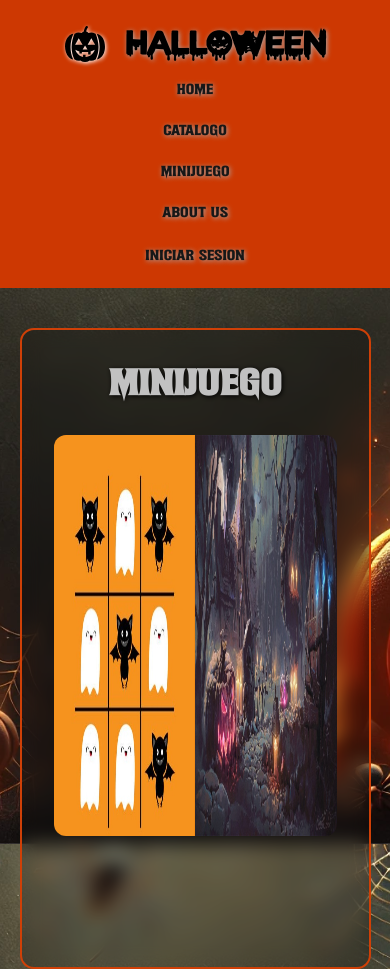
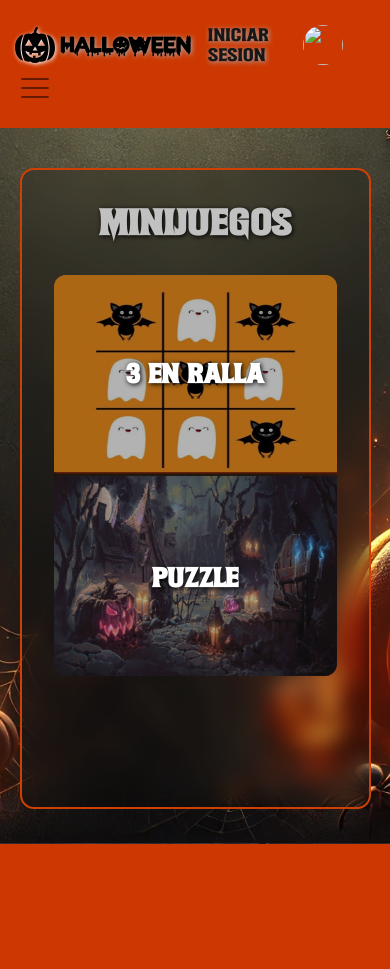
Before and after one commit to paurosmoleon/proyecto-de-halloween, a PHP site: page /Components/game.html in a window 390 px wide. After the commit the page ends 844 px from the top, so only its background shows below. Run offline with PHP 8.4, Linux system fonts and the light colour scheme.

Commit message:
juego y navbar responsive

```diff
--- a/front/Components/game.html
+++ b/front/Components/game.html
@@ -6,6 +6,7 @@
     <title>Minijuego</title>
     <link rel="stylesheet" href="../css/global.css" />
     <link rel="stylesheet" href="../css/game.css">
+    <script src="../js/navBar.js" defer></script>
     <script src="../js/game.js" defer></script>
   </head>
   <body>
@@ -15,22 +16,28 @@
           <img src="../assets/img/icos-svg/halloween-icon.svg" class="logo" />
           <h1>Halloween</h1>
         </div>
-        <nav>
+        <div class="iconoNavBar" id="iconoNavBar" style="height: 0; overflow: hidden;" >
+          <img src="../assets/img/icons8-menú.svg" alt="" >
+        </div>
+        <nav id="navabar" >
           <ul class="menuNavbar">
-            <li class="listahover"><a href="../index.html">HOME</a></li>
-            <li class="listahover"><a href="./catalogo.html">catalogo</a></li>
-            <li class="listahover"><a href="./game.html">MINIJUEGO</a></li>
-            <li class="listahover"><a href="./aboutus.html">About us</a></li>
+            <li class="listahover"><a href="./landing.html">HOME</a></li>
+            <li class=" catalogos_container"><a href="../Components/catalogo.html">Catalogos</a></li>
+
+            <li class="listahover"><a href="./Components/game.html">MINIJUEGO</a></li>
+            <li class="listahover"><a href="./Components/aboutus.html">About us</a></li>
           </ul>
         </nav>
+
         <div class="loginDiv">
-          <a href="./login.html">Iniciar sesion</a>
+          <a href="./Components/login.html" id="login_text">Iniciar sesion</a>
+          <img id="img_login" src=""    alt="">
         </div>
       </div>
     </header>
     <main>
         <div id="contenedor_juego" class="contenedor_juego">
-            <h1 class="titulo_juego" id="titulo_juego">MINIJUEGO</h1>
+            <h1 class="titulo_juego" id="titulo_juego">MINIJUEGOS</h1>
 
           <div class="juegos" id="juegos_slider" >
             <div class="img_selec_game" id="titactoe">
@@ -57,7 +64,7 @@
             <div id="jugadores" style="display: none;">
 
               <h2>Cuantos jugadores quieres</h2>
-                <button id="1_player">1 Jugador</button>
+                <button id="1_player">1 Jugador</button><br>
                 <button id="2_players">2 Jugadores</button>
             </div>
             <div class="juego" id="juego" style="display: none;">
--- a/front/css/game.css
+++ b/front/css/game.css
@@ -45,16 +45,10 @@ button{
 }
 #jugadores {
     height: 90%;
-    display: flex;
-    flex-direction: column;
-    justify-content: center;
-    align-items: center;
-    gap: 1em;
-    >h2{
-        padding-bottom: 4%;
+    >h2,button{
+        margin-bottom: 8%;
+
     }
-
-
 }
 #jugadores > button{
     position: relative;
@@ -199,3 +193,130 @@ img{
 
 
   }
+
+  @media (max-width: 3840px) and (min-width: 2000px) and (min-height: 2000px) {
+    .juegos{
+        width: 100%;
+        height:80%;
+        display: flex;
+        flex-direction: row;
+        justify-content: center;
+        border-radius: 12px;
+        overflow: hidden;
+
+
+    }
+    .titulo_juego{
+        font-size: 5em;
+    }
+    .img_selec_game{
+        position: relative;
+        display: inline-block;
+        width: 100%;
+        flex: 1;
+        transition: flex .3s ease;
+        min-width: 100px;
+
+
+
+        > img {
+            width: 100%;
+            height: 100%;
+        }
+        >div{
+            position: absolute;
+            top: 0;
+            left: 0;
+            width: 100%;
+            height: 100%;
+            background-color: rgba(0, 0, 0, 0.3);
+            color: white;
+            display: flex;
+            align-items: center;
+            justify-content: center;
+            text-align: center;
+            font-size: 4em;
+            opacity: 1;
+            >h2{
+                backdrop-filter: blur(5px);
+                text-shadow: 0px 0px 5px black;
+            }
+
+
+        }
+
+
+
+    }
+    #jugadores{
+        font-size: 4em;
+
+        > button {
+            font-size: 1em;
+        }
+    }
+    table{
+        width: 100%;
+        height: 100%;
+    }
+    .container_assets{
+        font-size: 4em;
+        > button{
+            font-size: 0.8em;
+        }
+    }
+
+    .cell{
+        width: 20em;
+        height: 20em;
+    }
+}
+
+@media (max-width: 480px) and ( max-height:1000px) {
+
+    .juegos{
+        width: 100%;
+        height: 70%;
+        display: flex;
+        flex-direction: column;
+        justify-content: center;
+        border-radius: 12px;
+        overflow: hidden;
+
+
+    }
+
+    .img_selec_game{
+        position: relative;
+        display: inline-block;
+        width: 100%;
+        flex: 1;
+        transition: flex .3s ease;
+        min-width: 100px;
+
+
+
+        > img {
+            width: 100%;
+            height: 200px;
+        }
+        >div{
+            position: absolute;
+            top: 0;
+            left: 0;
+            width: 100%;
+            height: 100%;
+            background-color: rgba(0, 0, 0, 0.3);
+            color: white;
+            display: flex;
+            align-items: center;
+            justify-content: center;
+            text-align: center;
+            opacity: 1;
+
+
+        }
+
+
+    }
+}
--- a/front/css/global.css
+++ b/front/css/global.css
@@ -8,6 +8,7 @@ html {
   background-attachment: fixed;
   width: 100%;
 }
+
 
 * {
   margin: 0;
@@ -84,6 +85,7 @@ nav {
   flex: 1;
   display: flex;
   justify-content: center;
+  align-items: center;
   font-family: navHall;
 }
 
@@ -141,237 +143,249 @@ nav ul li.listahover:hover {
   filter: drop-shadow(1px 1px 2px white);
 }
 
-/* Media Queries para hacer el diseño responsive */
 
-/* Ajustes para pantallas medianas (tablets, entre 768px y 1024px) */
-@media (max-width: 1024px) {
-  .contenedorHeader {
-      flex-direction: column;
-      text-align: center;
+.catalogos_container{
+  display: inline-block;
+  position: relative;
+  width: 100px;
+  > a {
+    cursor: pointer;
+    text-shadow: 1px 1px 5px rgb(172, 172, 172);
+    font-family: navHall;
+    font-size: large;
+    border-radius: 4px 4px 0px 0px;
+    text-decoration: none;
+    color: #171717;
+    background-color: transparent;
+    padding: .25em;
+    font-size: 1rem;
+    border: none;
+    transition: all .3s ease;
   }
 
-  .loginDiv {
+
+
+}
+.active_dropdown{
+  color: white !important;
+  animation: li-anim .6s ease infinite;
+
+}
+.listaDesplegable{
     width: 100%;
-      text-align: center;
-      padding: 0;
-      margin-top: 10px;
+
+    z-index: 3;
+    top: 100%;
+    position: absolute;
+    display: grid;
+    grid-template-rows: 1fr 1fr;
+    overflow: hidden;
+    border-radius: 4px;
+    transition: height 1s ease;
+    >a{
+      text-shadow: 1px 1px 10px black;
+      background-color: rgb(249, 106, 34);
+      border: 2.5px solid black;
+      width: 100%;
+      padding-left: 1.25em;
+      color: white;
+      font-size: small;
     }
 
-  nav ul {
-      flex-direction: column;
-      align-items: center;
+
+
 }
 
-  nav ul li {
-      margin-left: 0;
-      margin-bottom: 10px;
+/* Media Queries para hacer el diseño responsive */
+  @media (max-width: 3840px) and (min-width: 2000px) and (min-height: 2000px) {
+    .contenedorHeader{
+      height: 200px;
+     }
+     .logoTitulo {
+       >h1{
+        font-size: 8em;
+
+      }
+      >img{
+        width: 130px;
+        height:130px;
+      }
     }
 
     nav ul li a {
-      font-size: 1.2rem;
+      font-size: 4rem !important;
     }
 
-  .logoTitulo {
-      width: 100%;
-      justify-content: center;
-      margin-bottom: 15px;
+    .menuNavbar{
+      gap: 1rem;
+      width: 70%;
+      display: flex;
+      justify-content: space-evenly;
+
     }
 
-  .logo {
-      width: 50px;
+    .catalogos_container{
+      width: auto;
+
+    }
+    .loginDiv{
+      width: 500px;
+      height: 100% ;
+      > a {
+        font-size: 3.5em ;
+      }
+      > img{
+        width: 130px;
+        height: 130px;
+      }
     }
   }
 
-/* Ajustes para pantallas pequeñas (móviles, menos de 768px) */
-@media (max-width: 768px) {
-  .contenedorHeader {
-      flex-direction: column;
-      padding: 20px;
+
+  @media  (max-width: 1920px) and (min-width: 500px) and (min-height: 800px) {
+   .contenedorHeader{
+    height: 100px;
    }
+   .logoTitulo {
+     >h1{
+      font-size: 4em;
 
-  .logoTitulo {
-      width: 100%;
-      justify-content: center;
-      margin-bottom: 20px;
     }
-
-  .logo {
-      width: 50px;
+    >img{
+      width: 80px;
+      height: 80px;
     }
-
-  nav ul {
-      flex-direction: column;
-      justify-content: center;
-  }
-
-  nav ul li {
-      margin-left: 0;
-      margin-bottom: 10px;
   }
 
   nav ul li a {
-      font-size: 1rem;
+    font-size: 1.5rem;
   }
 
-  .loginDiv {
-      width: 100%;
-      text-align: center;
-      padding: 0;
+  .menuNavbar{
+    gap: 1rem;
+    width: 70%;
+  }
+  .botonDesplegable{
+    font-size: 1.5em !important ;
   }
 
-  header {
-      padding: 20px 10px;
+  .listaDesplegable{
+    width: 140px;
+
+    z-index: 3;
+    top: 100%;
+    position: absolute;
+    display: grid;
+    grid-template-rows: 1fr 1fr;
+    overflow: hidden;
+    border-radius: 4px;
+    transition: height 1s ease;
+    >a{
+      background-color: rgb(205, 56, 2);
+      border: 2.5px solid black;
+      width: 100%;
+      font-size:  1.5em !important;
+      padding-left: .7em;
+      color: white;
+      font-size: small;
     }
 
-  .menuNavbar {
-      display: block;
+
   }
-
-  nav ul li a {
-      font-size: 0.9rem;
+  .loginDiv{
+    width: 250px;
+    height: 100% ;
+    > a {
+      font-size: 2em ;
+    }
+    > img{
+      width: 80px;
+      height: 80px;
     }
   }
 
+}
+
+
+
   /* Ajustes extra para pantallas muy pequeñas (menos de 480px) */
-@media (max-width: 480px) {
+@media (max-width: 480px) and ( max-height:1000px) {
     .contenedorHeader {
         padding: 10px;
+        display: grid;
+
+
+        grid-template-areas: "logo login"
+                              "icono ."
+                             "navbar navbar";
+
     }
+    .iconoNavBar{
+      grid-area: icono;
+      display: flex;
+      justify-content: flex-start;
+      margin-top: .5em;
+      margin-left: .3em;
 
+      height: 30px !important;
+    }
+    .menuNavbar{
+      width: 100%;
+      flex-direction: column;
+      justify-content: center;
+      align-items: center;
+    }
+    nav{
+
+      height: 0px;
+      overflow: hidden;
+
+      transition: height .5s ease-out;
+    }
+    .botonDesplegable{
+      font-size: .8em !important ;
+    }
     .logoTitulo {
+      grid-area: logo;
       width: 100%;
-      margin-bottom: 10px;
+      height: 100%;
+      text-align: center;
+      margin: 0;
+      >h1 {
+
+        font-size: 1.3em;
+      }
     }
 
     .logo {
         width: 40px;
+        margin-right: 5px;
+    }
+    .loginDiv{
+      width: 100%;
+      height: 100%;
+      grid-area: login;
+      >img {
+        width: 40px;
+        height: 40px;
+      }
+    }
+    .loginDiv a {
+        font-size: 1rem;
     }
 
-  .loginDiv a {
-      font-size: 0.8rem;
+    nav{
+      grid-area: navbar;
     }
-
     nav ul li a {
         font-size: 0.8rem;
     }
-
-  header {
-      padding: 15px 5px;
-  }
-
-  @media (max-width: 1024px) {
-    .contenedorHeader {
-        flex-direction: column;
-        text-align: center;
-    }
-
-    .loginDiv {
-        width: 100%;
-        text-align: center;
+    .listhover{
       padding: 0;
-        margin-top: 10px;
-    }
-
-    nav ul {
-        flex-direction: column;
-        align-items: center;
-    }
-
-    nav ul li {
-        margin-left: 0;
-        margin-bottom: 10px;
-    }
-
-    nav ul li a {
-        font-size: 1.2rem;
-    }
-
-    .logoTitulo {
-        width: 100%;
-        justify-content: center;
-        margin-bottom: 15px;
-    }
-
-    .logo {
-        width: 50px;
-    }
-  }
-
-  /* Ajustes para pantallas pequeñas (móviles, menos de 768px) */
-  @media (max-width: 768px) {
-    .contenedorHeader {
-        flex-direction: column;
-        padding: 20px;
-    }
-
-    .logoTitulo {
-        width: 100%;
-        justify-content: center;
-        margin-bottom: 20px;
-    }
-
-    .logo {
-        width: 50px;
-    }
-
-    nav ul {
-        flex-direction: column;
-        justify-content: center;
-    }
-
-    nav ul li {
-        margin-left: 0;
-        margin-bottom: 10px;
-    }
-
-    nav ul li a {
-        font-size: 1rem;
-    }
-
-    .loginDiv {
-        width: 100%;
-        text-align: center;
-        padding: 0;
-    }
-
-    header {
-        padding: 20px 10px;
-    }
-
-    .menuNavbar {
-        display: block;
-    }
-
-    nav ul li a {
-        font-size: 0.9rem;
-    }
-  }
-
-  /* Ajustes extra para pantallas muy pequeñas (menos de 480px) */
-  @media (max-width: 480px) {
-    .contenedorHeader {
-        padding: 10px;
-    }
-
-    .logoTitulo {
-        width: 100%;
-        margin-bottom: 10px;
-    }
-
-    .logo {
-        width: 40px;
-    }
-
-    .loginDiv a {
-        font-size: 0.8rem;
-    }
-
-    nav ul li a {
-        font-size: 0.8rem;
+      margin: 0;
     }
 
     header {
         padding: 15px 5px;
     }
 }
-  }
--- a/front/js/game.js
+++ b/front/js/game.js
@@ -59,6 +59,7 @@ window.onload = function () {
 
 
     tictacto.addEventListener('click', () => {
+        console.log('as')
         menu_players.style.display = 'block';
         menu_slider.style.display = 'none';
     })
```
Also changed, not shown: front/js/navBar.js (+43 -0 lines), front/landing.html (+14 -3 lines), front/assets/img/icons8-menú.svg (added). Lines whose indentation alone changed are shown as unchanged.
